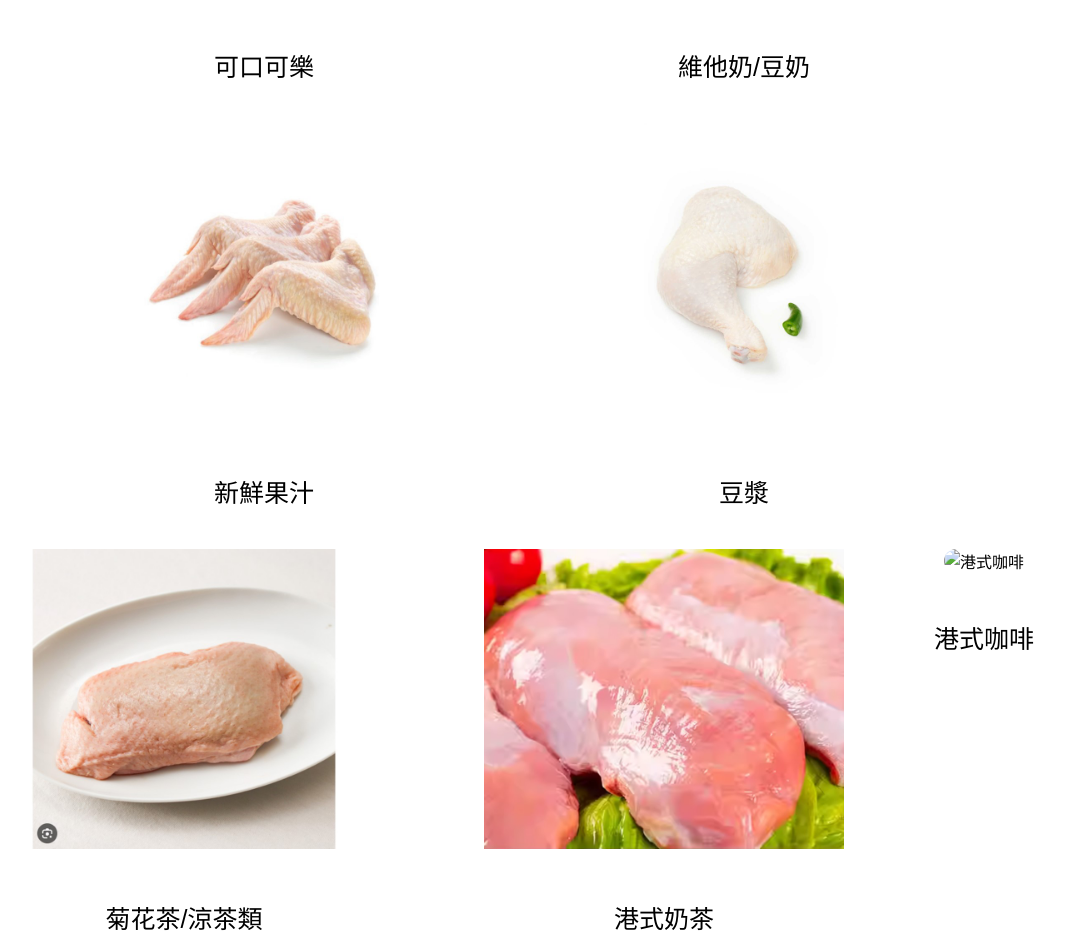
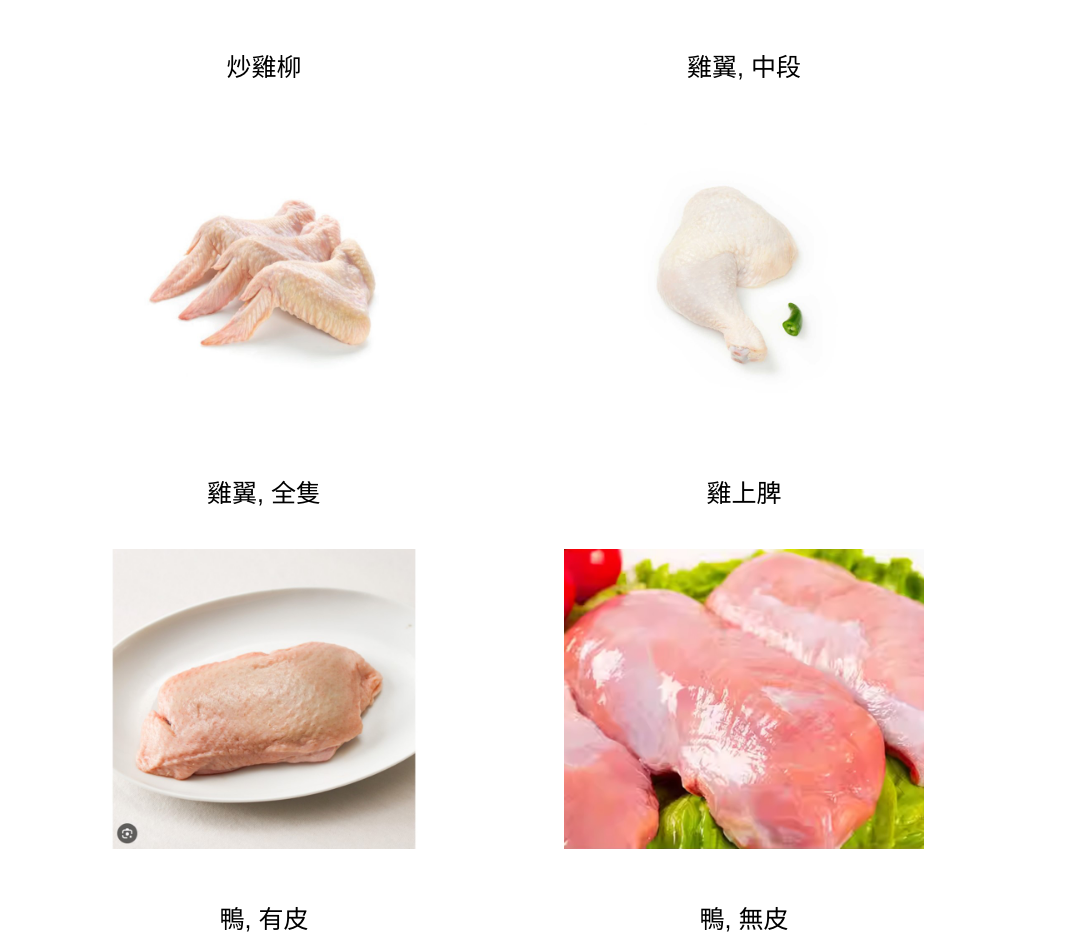
Before and after one commit to Beatsome/Poultry, a plain HTML site: page index.html in a window 1280 px wide. Shown: the part 858-1801 px from the top of the page, without its empty margins (136-1201 px from the left). Drawn offline with Linux system fonts and the light colour scheme.

Commit message:
Update index.html

```diff
--- a/index.html
+++ b/index.html
@@ -13,44 +13,40 @@
     </style>
 </head>
 <body>
-    <h1>飲料</h1>
+    <h1>家禽</h1>
     <div class="gallery">
         <!-- 在这里添加图片和描述 -->
         <div class="gallery-item">
-            <img src="Slide1.JPG" alt="好立克">
-            <div class="caption">好立克</div>
+            <img src="Slide1.JPG" alt="雞, 有皮">
+            <div class="caption">雞, 有皮</div>
         </div>
         <div class="gallery-item">
-            <img src="Slide2.JPG" alt="阿華田">
-            <div class="caption">阿華田</div>
+            <img src="Slide2.JPG" alt="雞, 無皮">
+            <div class="caption">雞, 無皮</div>
         </div>
         <div class="gallery-item">
-            <img src="Slide3.JPG" alt="可口可樂">
-            <div class="caption">可口可樂</div>
+            <img src="Slide3.JPG" alt="炒雞柳">
+            <div class="caption">炒雞柳</div>
         </div>
         <div class="gallery-item">
-            <img src="Slide4.JPG" alt="維他奶/豆奶">
-            <div class="caption">維他奶/豆奶</div>
+            <img src="Slide4.JPG" alt="雞翼, 中段">
+            <div class="caption">雞翼, 中段</div>
         </div>
         <div class="gallery-item">
-            <img src="Slide5.JPG" alt="新鮮果汁">
-            <div class="caption">新鮮果汁</div>
+            <img src="Slide5.JPG" alt="雞翼, 全隻">
+            <div class="caption">雞翼, 全隻</div>
         </div>
         <div class="gallery-item">
-            <img src="Slide6.JPG" alt="豆漿">
-            <div class="caption">豆漿</div>
+            <img src="Slide6.JPG" alt="雞上脾">
+            <div class="caption">雞上脾</div>
         </div>
         <div class="gallery-item">
-            <img src="Slide7.JPG" alt="菊花茶/涼茶類 ">
-            <div class="caption">菊花茶/涼茶類 </div>
+            <img src="Slide7.JPG" alt="鴨, 有皮">
+            <div class="caption">鴨, 有皮</div>
         </div>
         <div class="gallery-item">
-            <img src="Slide8.JPG" alt="港式奶茶">
-            <div class="caption">港式奶茶</div>
-        </div>
-        <div class="gallery-item">
-            <img src="Slide9.JPG" alt="港式咖啡">
-            <div class="caption">港式咖啡</div>
+            <img src="Slide8.JPG" alt="鴨, 無皮">
+            <div class="caption">鴨, 無皮</div>
         </div>
     </div>
 </body>
```
